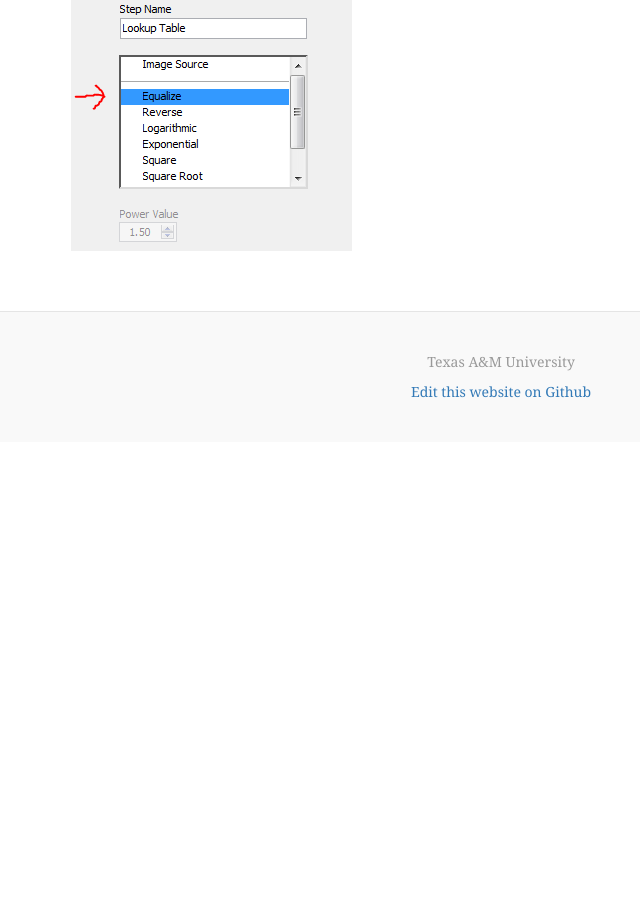
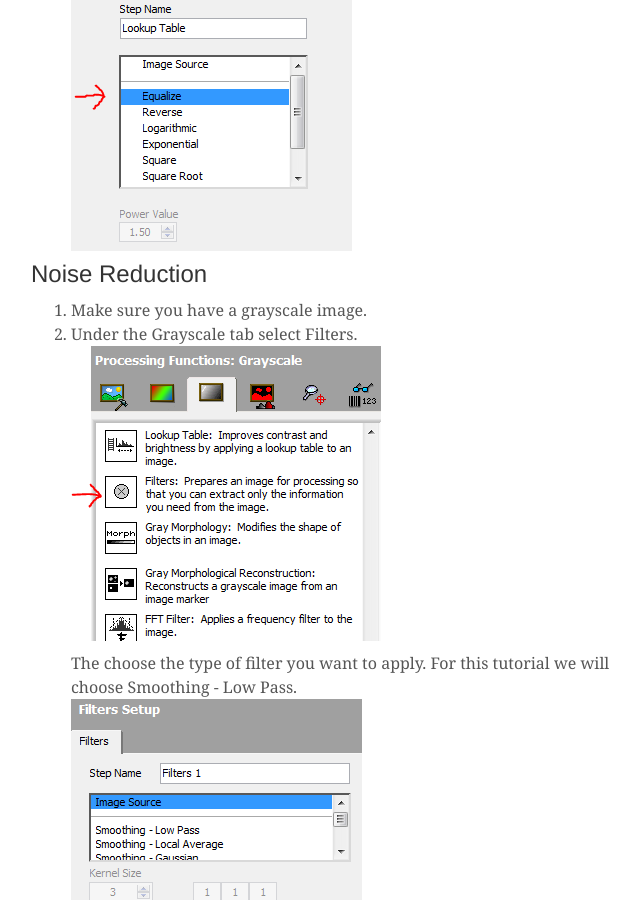
Before and after one commit to LabVIEW-Robotics/LabVIEW-Robotics.github.io, a Jekyll site: the page built from vision_tutorial.html, in a window 1280 px wide and 900 px high, scrolled down 1082 px. Shown: the whole window, without its empty margins (139-779 px from the left). Built offline with Jekyll 4.4.1, drawn with Linux system fonts in a browser that asks for light colours; nearby versions of some CDN libraries; Markdown is read by kramdown in place of the engine named in the settings; before the commit the page ends 1524 px from its top, so only the background shows below that; some of the changed text lies outside the part shown.

Commit message:
noise reduction

```diff
--- a/vision_tutorial.html
+++ b/vision_tutorial.html
@@ -17,6 +17,9 @@ links:
 -
   url: http://zone.ni.com/reference/en-XX/help/372916L-01/nivisionconcepts/lookup_tables/
   name: Lookup Tables
+-
+  url: http://www.ni.com/white-paper/3470/en/
+  name: Image Analysis and Processing
 ---
 <h2>Vision Tutorial</h2>
 <h3>Histogram Equalization</h3>
@@ -39,3 +42,19 @@ Then choose Equalize for the Lookup Table Setup.
 </p>
 </li>
 </ol>
+<h3>Noise Reduction</h3>
+<ol>
+<li>
+Make sure you have a grayscale image.
+</li>
+<li>
+Under the Grayscale tab select Filters.
+<p>
+<img src="/images/vision-tutorial/filters.PNG" style="max-width:100%;" />
+</p>
+The choose the type of filter you want to apply. For this tutorial we will choose Smoothing - Low Pass.
+<p>
+<img src="/images/vision-tutorial/smoothing_low_pass.PNG" style="max-width:100%;" />
+</p>
+</li>
+</ol>
```
Also changed, not shown: images/vision-tutorial/filters.PNG (added), images/vision-tutorial/smoothing_low_pass.PNG (added).
